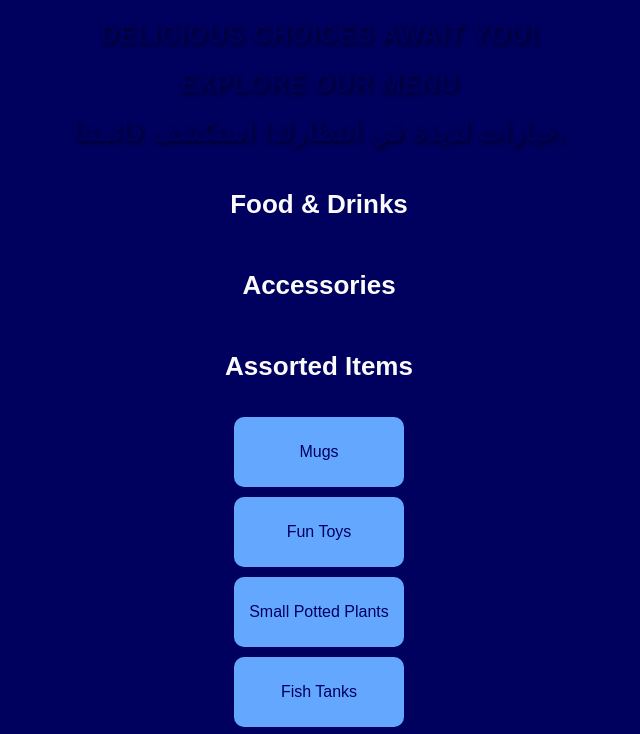
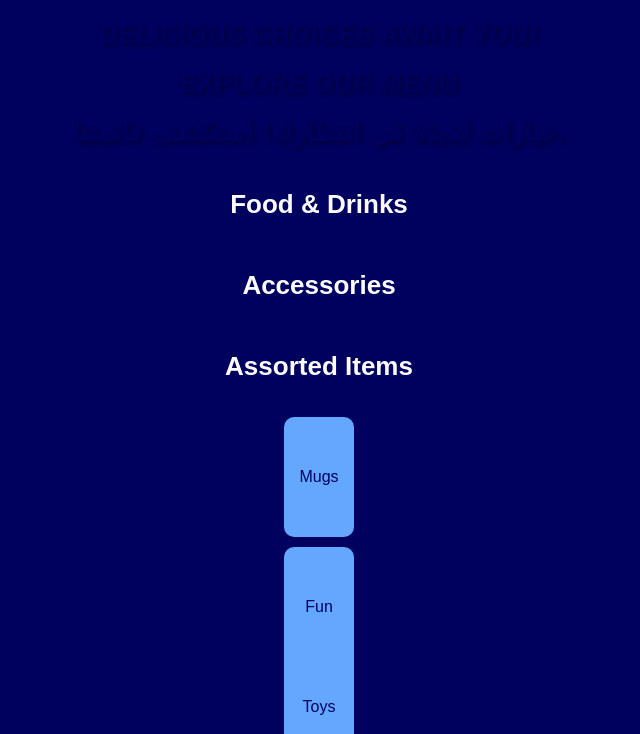
Before and after one commit to Suha309/businessDay-Menu, a plain HTML site: page menu.html in a window 1280 px wide. Both pictures are taken after a click on the button "Assorted Items". Shown: the top 734 px of the page, without its empty margins (321-961 px from the left). Drawn offline with Linux system fonts and the light colour scheme.

Commit message:
Update menu.html

```diff
--- a/menu.html
+++ b/menu.html
@@ -24,7 +24,7 @@
             font-weight: bold;
             text-transform: uppercase;
             letter-spacing: 1px;
-            text-shadow: 2px 2px 4px rgba(0, 0, 0, 0.6);
+            text-shadow: 2px 2px 4px rgba(0, 0, 0, 0.4);
         }
 
 
@@ -63,9 +63,9 @@
             background-color: #63a7ff;
             margin: 6px 0;
             padding: 10px;
-            line-height: 50px; /* Align text vertically */
+            line-height: 100px; /* Align text vertically */
             margin: 10px auto; /* Center horizontally */
-            width: 150px; /* Set a specific width */
+            width: 50px; /* Set a specific width */
             border-radius: 10px;
         }
 
```
